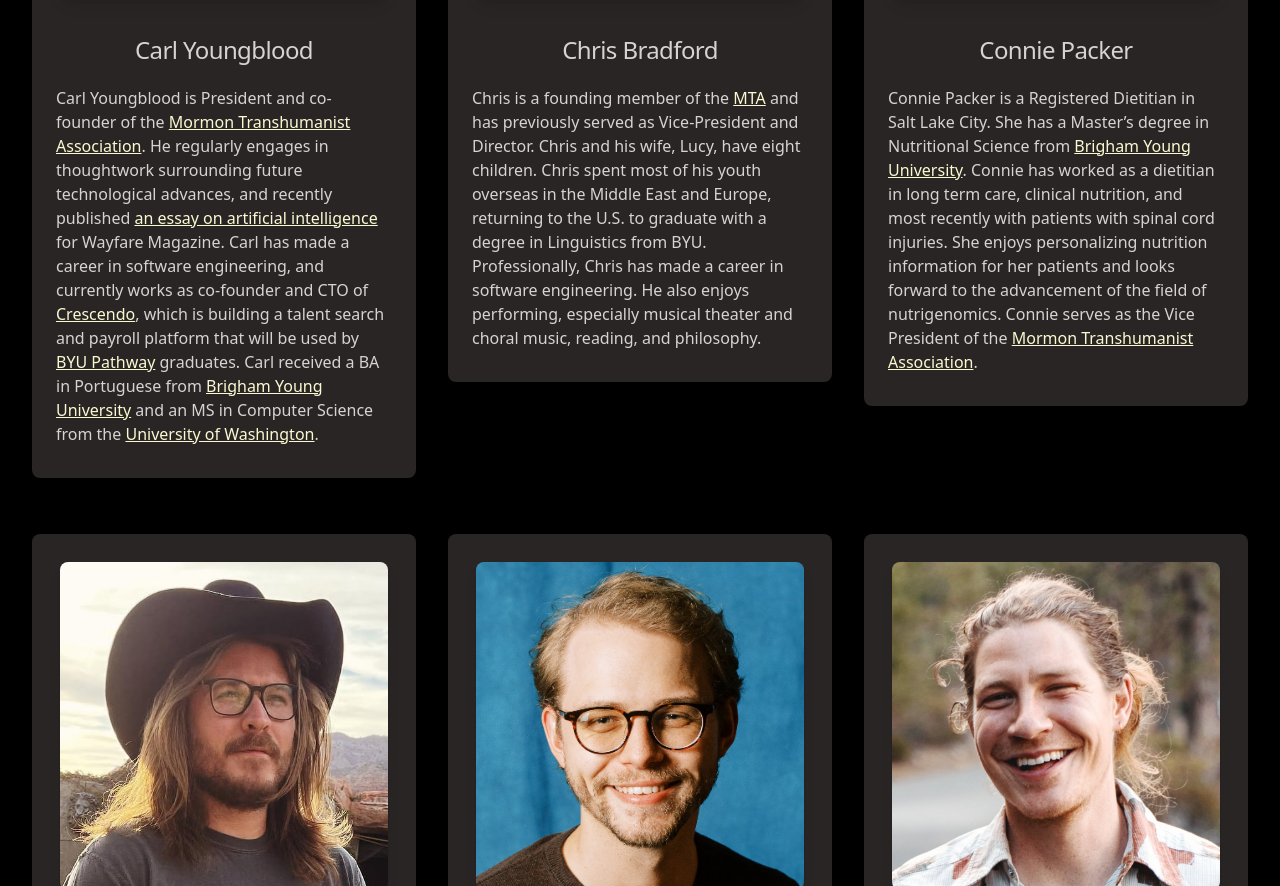
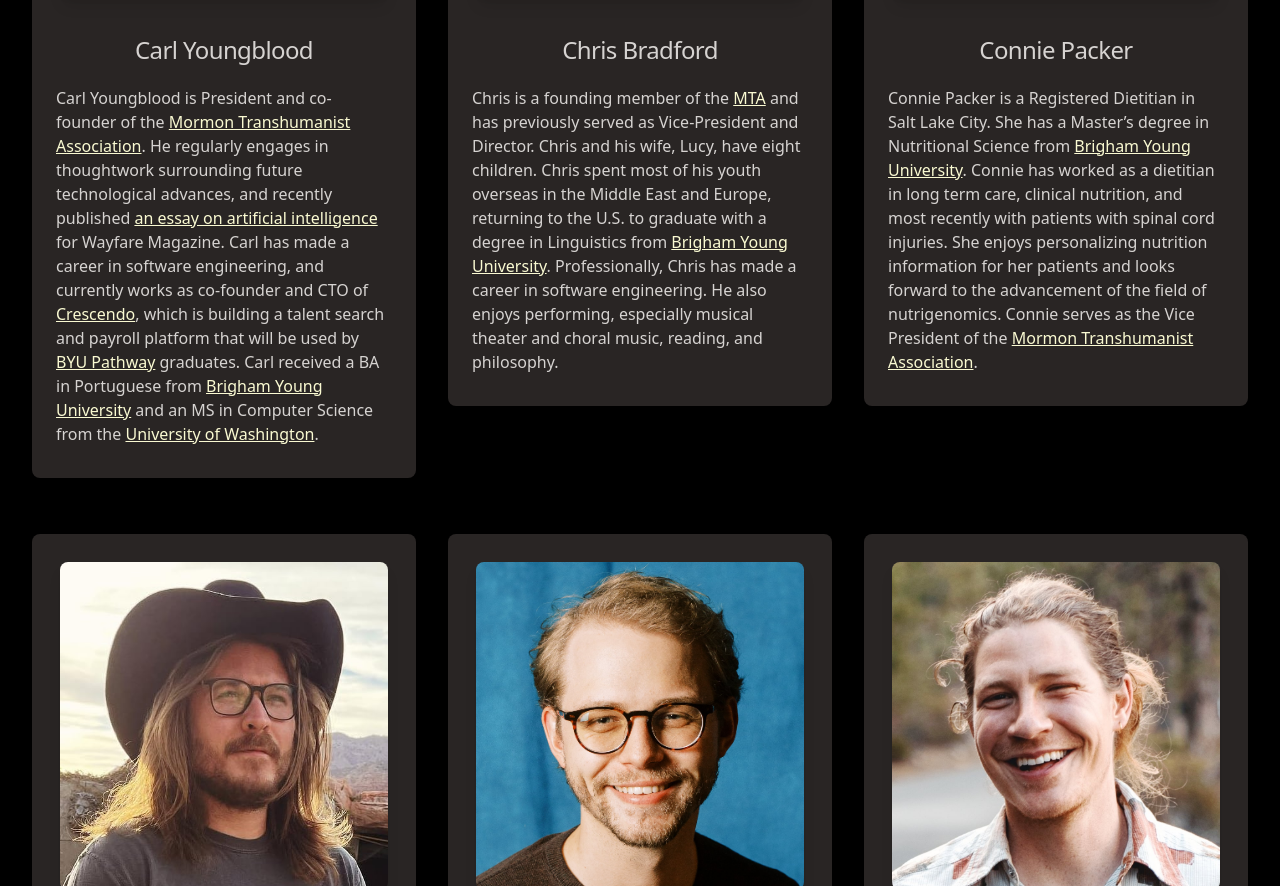
Before and after one commit to MormonTranshumanistAssociation/mtaconf, a React (Vite) app: page / in a window 1280 px wide. Shown: the part 7116-8002 px from the top of the page. Built offline with nearby package versions, Linux system fonts and the light colour scheme.

Commit message:
Update speaker bios

```diff
--- a/src/2024/speakers.tsx
+++ b/src/2024/speakers.tsx
@@ -273,7 +273,8 @@
                   previously served as Vice-President and Director. Chris and
                   his wife, Lucy, have eight children. Chris spent most of his
                   youth overseas in the Middle East and Europe, returning to the
-                  U.S. to graduate with a degree in Linguistics from BYU.
+                  U.S. to graduate with a degree in Linguistics from{" "}
+                  <a href="https://www.byu.edu">Brigham Young University</a>.
                   Professionally, Chris has made a career in software
                   engineering. He also enjoys performing, especially musical
                   theater and choral music, reading, and philosophy.
```
